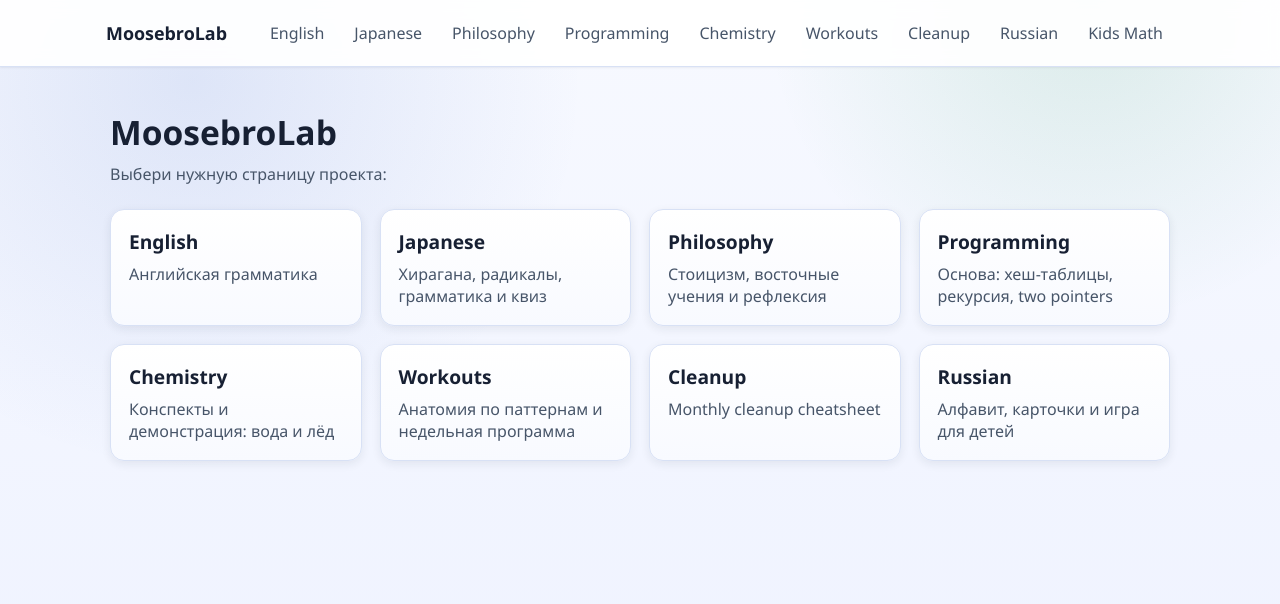
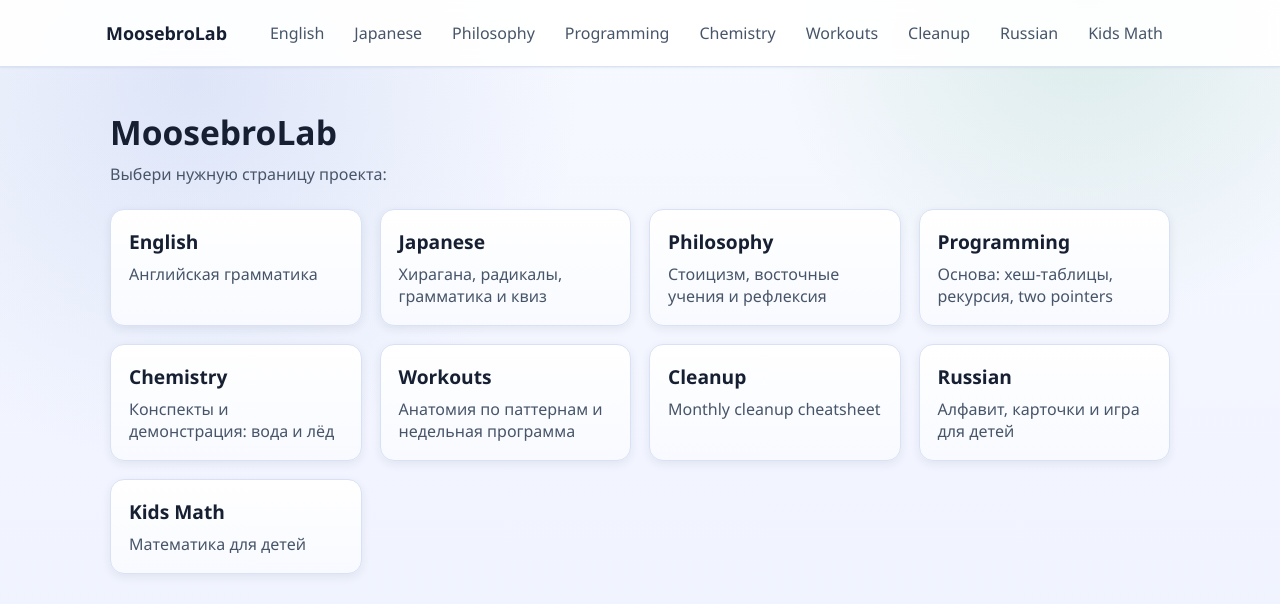
Before and after one commit to MikyViz/moosebroLab, a Vue app: page / in a window 1280 px wide. Shown: the top 604 px of the page. Built offline with nearby package versions, Linux system fonts and the light colour scheme.

Commit message:
карточка с ссылкой на детскую математику на главной

```diff
--- a/src/views/HomeView.vue
+++ b/src/views/HomeView.vue
@@ -34,6 +34,10 @@
       <RouterLink to="/russian" class="card">
         <h2>Russian</h2>
         <p>Алфавит, карточки и игра для детей</p>
+      </RouterLink>
+      <RouterLink to="/kids-math" class="card">
+        <h2>Kids Math</h2>
+        <p>Математика для детей</p>
       </RouterLink>
     </nav>
   </main>
```
